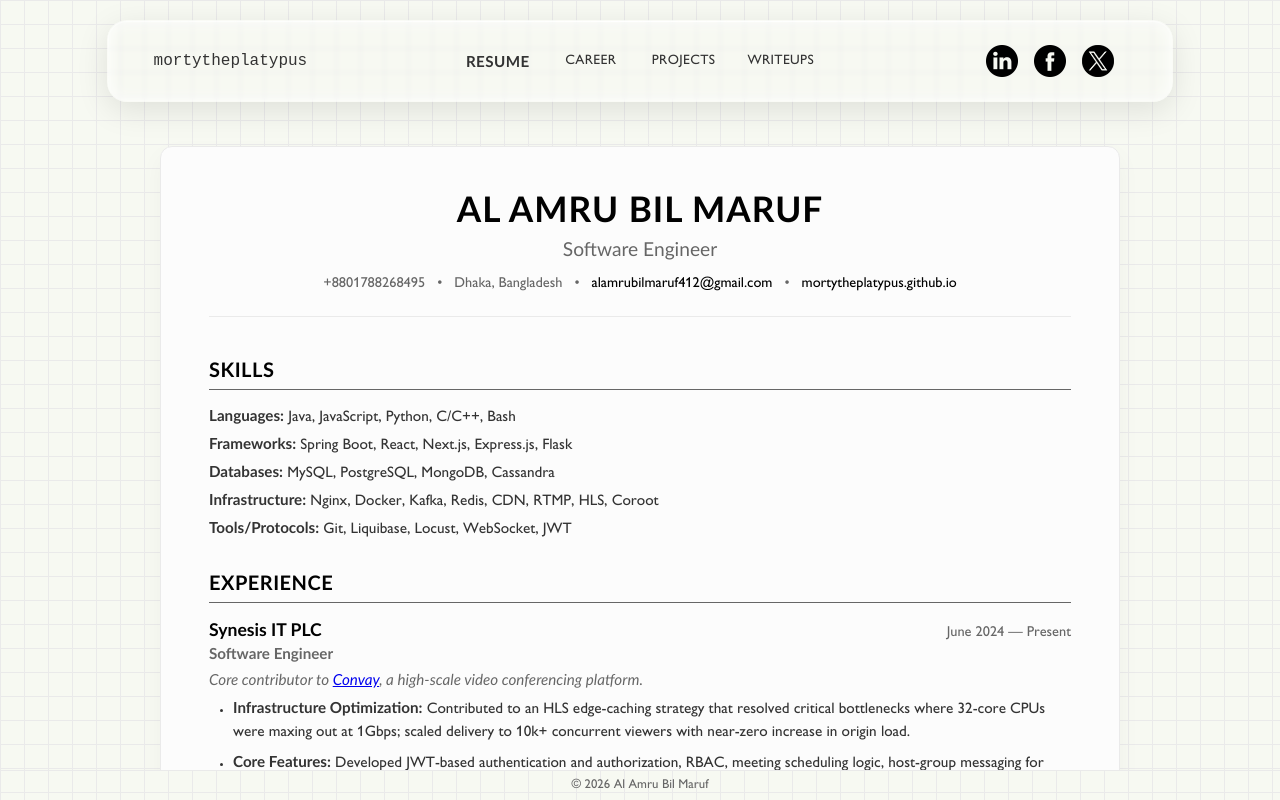
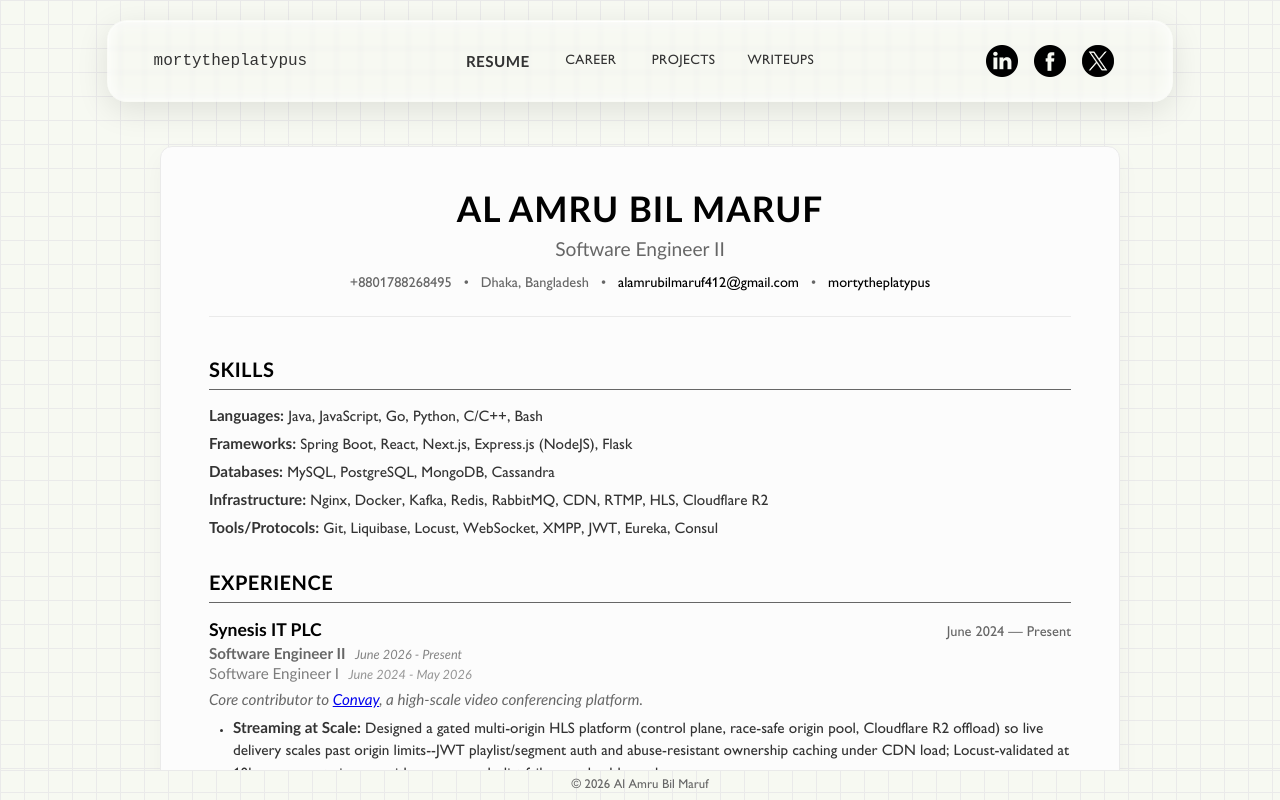
Before and after one commit to mortytheplatypus/mortytheplatypus.github.io, a React (Create React App) app: page /resume in a window 1280 px wide. Built offline with nearby package versions, Linux system fonts and the light colour scheme.

Commit message:
update resume page

```diff
--- a/src/components/tabs/resume/Resume.css
+++ b/src/components/tabs/resume/Resume.css
@@ -152,6 +152,27 @@
     color: var(--secondary-text);
 }
 
+.experience-header h5.role {
+    display: flex;
+    align-items: baseline;
+    gap: 0.6rem;
+}
+
+.experience-header h5.role-previous {
+    margin-top: 0.1rem;
+    font-weight: 500;
+    opacity: 0.85;
+}
+
+.role-date {
+    font-size: 0.8rem;
+    font-weight: 400;
+    font-style: italic;
+    white-space: nowrap;
+    color: var(--secondary-text);
+    opacity: 0.8;
+}
+
 .date {
     font-size: 0.9rem;
     color: var(--secondary-text);
--- a/src/components/tabs/resume/Resume.js
+++ b/src/components/tabs/resume/Resume.js
@@ -8,12 +8,12 @@ export default function Resume() {
                 {/* HEADER */}
                 <header className="resume-header">
                     <h1>AL AMRU BIL MARUF</h1>
-                    <h2>Software Engineer</h2>
+                    <h2>Software Engineer II</h2>
                     <div className="contact-info">
                         <span>+8801788268495</span> •
                         <span>Dhaka, Bangladesh</span> •
                         <a href="mailto:alamrubilmaruf412@gmail.com">alamrubilmaruf412@gmail.com</a> •
-                        <a href="https://mortytheplatypus.github.io/" target="_blank" rel="noreferrer">mortytheplatypus.github.io</a>
+                        <a href="https://github.com/mortytheplatypus" target="_blank" rel="noreferrer">mortytheplatypus</a>
                     </div>
                 </header>
 
@@ -21,11 +21,11 @@ export default function Resume() {
                 <section className="resume-section">
                     <h3 className="section-title">Skills</h3>
                     <div className="skills-grid">
-                        <div className="skill-category"><strong>Languages:</strong> Java, JavaScript, Python, C/C++, Bash</div>
-                        <div className="skill-category"><strong>Frameworks:</strong> Spring Boot, React, Next.js, Express.js, Flask</div>
+                        <div className="skill-category"><strong>Languages:</strong> Java, JavaScript, Go, Python, C/C++, Bash</div>
+                        <div className="skill-category"><strong>Frameworks:</strong> Spring Boot, React, Next.js, Express.js (NodeJS), Flask</div>
                         <div className="skill-category"><strong>Databases:</strong> MySQL, PostgreSQL, MongoDB, Cassandra</div>
-                        <div className="skill-category"><strong>Infrastructure:</strong> Nginx, Docker, Kafka, Redis, CDN, RTMP, HLS, Coroot</div>
-                        <div className="skill-category"><strong>Tools/Protocols:</strong> Git, Liquibase, Locust, WebSocket, JWT</div>
+                        <div className="skill-category"><strong>Infrastructure:</strong> Nginx, Docker, Kafka, Redis, RabbitMQ, CDN, RTMP, HLS, Cloudflare R2</div>
+                        <div className="skill-category"><strong>Tools/Protocols:</strong> Git, Liquibase, Locust, WebSocket, XMPP, JWT, Eureka, Consul</div>
                     </div>
                 </section>
 
@@ -37,37 +37,20 @@ export default function Resume() {
                         <div className="experience-header">
                             <div>
                                 <h4>Synesis IT PLC</h4>
-                                <h5>Software Engineer</h5>
+                                <h5 className="role">Software Engineer II <span className="role-date">June 2026 - Present</span></h5>
+                                <h5 className="role role-previous">Software Engineer I <span className="role-date">June 2024 - May 2026</span></h5>
                             </div>
                             <span className="date">June 2024 — Present</span>
                         </div>
                         <p className="experience-summary">Core contributor to <a href="https://convay.com" target="_blank" rel="noreferrer">Convay</a>, a high-scale video conferencing platform.</p>
                         <ul>
-                            <li><strong>Infrastructure Optimization:</strong> Contributed to an HLS edge-caching strategy that resolved critical bottlenecks where 32-core CPUs were maxing out at 1Gbps; scaled delivery to 10k+ concurrent viewers with near-zero increase in origin load.</li>
-                            <li><strong>Core Features:</strong> Developed JWT-based authentication and authorization, RBAC, meeting scheduling logic, host-group messaging for private moderator communication, and screen-share video overlay functionality allowing presenters' camera feeds to remain visible during active screen sharing.</li>
-                            <li><strong>Streaming Infrastructure:</strong> Secured HLS playlist access through token-authenticated edge requests and integrated authenticated streaming workflows with Convay Big Meeting. Built RTMP proxy layer with automatic origin failover for resilient live stream ingestion, and implemented concurrent recording support on streaming origins without interrupting active broadcasts.</li>
-                            <li><strong>Load Testing:</strong> Designed and developed Locust-based simulations of real browser HLS behaviour, including manifest polling and segment downloads, successfully validating streaming performance for 10k+ concurrent viewers.</li>
-                            <li><strong>Observability & Deployment:</strong> Utilized monitoring tools like Coroot to monitor system health and diagnose production performance regressions. Also managed deployment and maintenance of services in development environments using Docker, systemd services, and Nginx reverse proxies.</li>
+                            <li><strong>Streaming at Scale:</strong> Designed a gated multi-origin HLS platform (control plane, race-safe origin pool, Cloudflare R2 offload) so live delivery scales past origin limits--JWT playlist/segment auth and abuse-resistant ownership caching under CDN load; Locust-validated at 10k concurrent viewers with near-zero playlist failure on healthy paths.</li>
+                            <li><strong>Realtime Messaging:</strong> Built Spring Boot chat microservices on Kafka, Cassandra, and Redis with presence batching and WebSocket fan-out for multi-thousand concurrent participants; soak-tested to 4k STOMP connections per instance.</li>
+                            <li><strong>Webinar Protocol:</strong> Shipped hosts-only guest messaging end-to-end across the signaling layer, realtime client SDK, and web UI, including history replay so late joiners and promoted hosts stay in sync in large rooms.</li>
+                            <li><strong>Meeting Orchestration:</strong> Developed big-meeting livestream initiation with single-flight concurrency control, streaming origin pool acquire/release and failover, and HMAC-signed enterprise guest join links.</li>
+                            <li><strong>Usage Billing:</strong> Built a Cloudflare Analytics pipeline that aggregates concurrent viewers and viewer-minutes on lagged sync windows, with failure backfill and VOD delivery metrics for stream monetization.</li>
                         </ul>
-                        <p className="tech-stack"><strong>Tech Stack:</strong> Spring Boot, React, Kafka, Docker, Nginx, Cassandra, MySQL, Liquibase, Locust, Coroot, RTMP</p>
-                    </div>
-
-                    <div className="experience-item">
-                        <div className="experience-header">
-                            <div>
-                                <h4>Sentien IO</h4>
-                                <h5>Frontend Engineer</h5>
-                            </div>
-                            <span className="date">Dec 2023 — May 2024</span>
-                        </div>
-                        <p className="experience-summary">Led frontend development and UI/UX design for this AI-driven interview preparation platform.</p>
-                        <ul>
-                            <li><strong>Product & UX Collaboration:</strong> Worked closely with leadership on product flows, UX decisions, and interface design across core platform experiences.</li>
-                            <li><strong>Core User Journey:</strong> Developed multi-step onboarding and interview preparation flows covering interviewer selection, resume uploads, and targeted role tracking.</li>
-                            <li><strong>Dashboards & Analytics:</strong> Built interactive user portals for saved job management, interview history tracking, and visualization of post-interview feedback through dynamic charts and gamified metrics.</li>
-                            <li><strong>Monitoring:</strong> Integrated monitoring tools like Sentry for frontend error tracking and production issue monitoring.</li>
-                        </ul>
-                        <p className="tech-stack"><strong>Tech Stack:</strong> React, Next.js, TypeScript, Tailwind CSS, Sentry</p>
+                        <p className="tech-stack"><strong>Tech Stack:</strong> Spring Boot, Go, React, Kafka, Cassandra, Redis, MySQL, Docker, Cloudflare R2, Locust</p>
                     </div>
 
                     <div className="experience-item">
@@ -78,10 +61,10 @@ export default function Resume() {
                             </div>
                             <span className="date">May 2023 — June 2023</span>
                         </div>
-                        <p className="experience-summary">Built a real-time health analytics dashboard to visualize hospital data trends.</p>
+                        <p className="experience-summary">Developed a real-time health analytics dashboard to visualize hospital data trends.</p>
                         <ul>
-                            <li>Aggregated and explored multi-dimensional patient records to surface regional and seasonal disease patterns by demographics (age, gender, location).</li>
-                            <li>Delivered a Flask and Angular full-stack app with PostgreSQL-backed reporting so administrators could monitor workload and outbreak signals from a single interface.</li>
+                            <li>Processed multi-dimensional health datasets to identify regional and seasonal disease outbreaks based on patient demographics (age, gender, location).</li>
+                            <li>Built a full-stack application using Flask and Angular to provide hospital administrators with actionable insights into operational overhead.</li>
                         </ul>
                         <p className="tech-stack"><strong>Tech Stack:</strong> Flask, Angular, PostgreSQL</p>
                     </div>
@@ -90,6 +73,14 @@ export default function Resume() {
                 {/* PROJECTS */}
                 <section className="resume-section">
                     <h3 className="section-title">Projects</h3>
+
+                    <div className="project-item">
+                        <div className="project-header">
+                            <h4>Gozzle <span className="project-links">(<a href="https://github.com/mortytheplatypus/gozzle">GitHub</a>)</span></h4>
+                            <span className="tech-tags">Go</span>
+                        </div>
+                        <p>A log-ingestion service with per-service WAL storage, bounded async queues with backpressure, offset-based reads, SSE live tailing, log rotation and retention.</p>
+                    </div>
 
                     <div className="project-item">
                         <div className="project-header">
@@ -120,7 +111,7 @@ export default function Resume() {
                             <h4>Fantasy Premier League <span className="project-links">(<a href="https://github.com/mortytheplatypus/FantasyPremierLeagueCSE216">GitHub</a>)</span></h4>
                             <span className="tech-tags">PL/SQL, React, Express.js</span>
                         </div>
-                        <p>Fantasy-football style league app: squads, transfers, and competition flows with an Oracle/PL/SQL data layer and a React + Express.js client/API.</p>
+                        <p>Replica of Fantasy Premier League, which allows users to create fantasy football teams, select players, and compete in leagues.</p>
                     </div>
                 </section>
 
@@ -133,7 +124,7 @@ export default function Resume() {
                             <h5>BSc in CSE</h5>
                             <p className="date">2019 — 2024</p>
                             <p><strong>CGPA:</strong> 3.48/4.00</p>
-                            <p><strong>Thesis:</strong> Bangla Document Digitization using CNN</p>
+                            <p><strong>Thesis:</strong> Handwritten Bangla Character Recognition Using Convolutional Neural Networks (CNN)</p>
                         </div>
                     </section>
 
@@ -141,7 +132,7 @@ export default function Resume() {
                         <h3 className="section-title">Others</h3>
                         <ul className="others-list">
                             <li>Fluent in Bengali and English</li>
-                            <li>Senior member and mentor, Dinajpur Math Club: workshops, contests, and peer coaching for secondary students</li>
+                            <li>Senior Member and Mentor in Dinajpur Math Club</li>
                         </ul>
                     </section>
                 </div>
```
Also changed, not shown: src/components/tabs/writeups/Writeups.js (+14 -14 lines).
